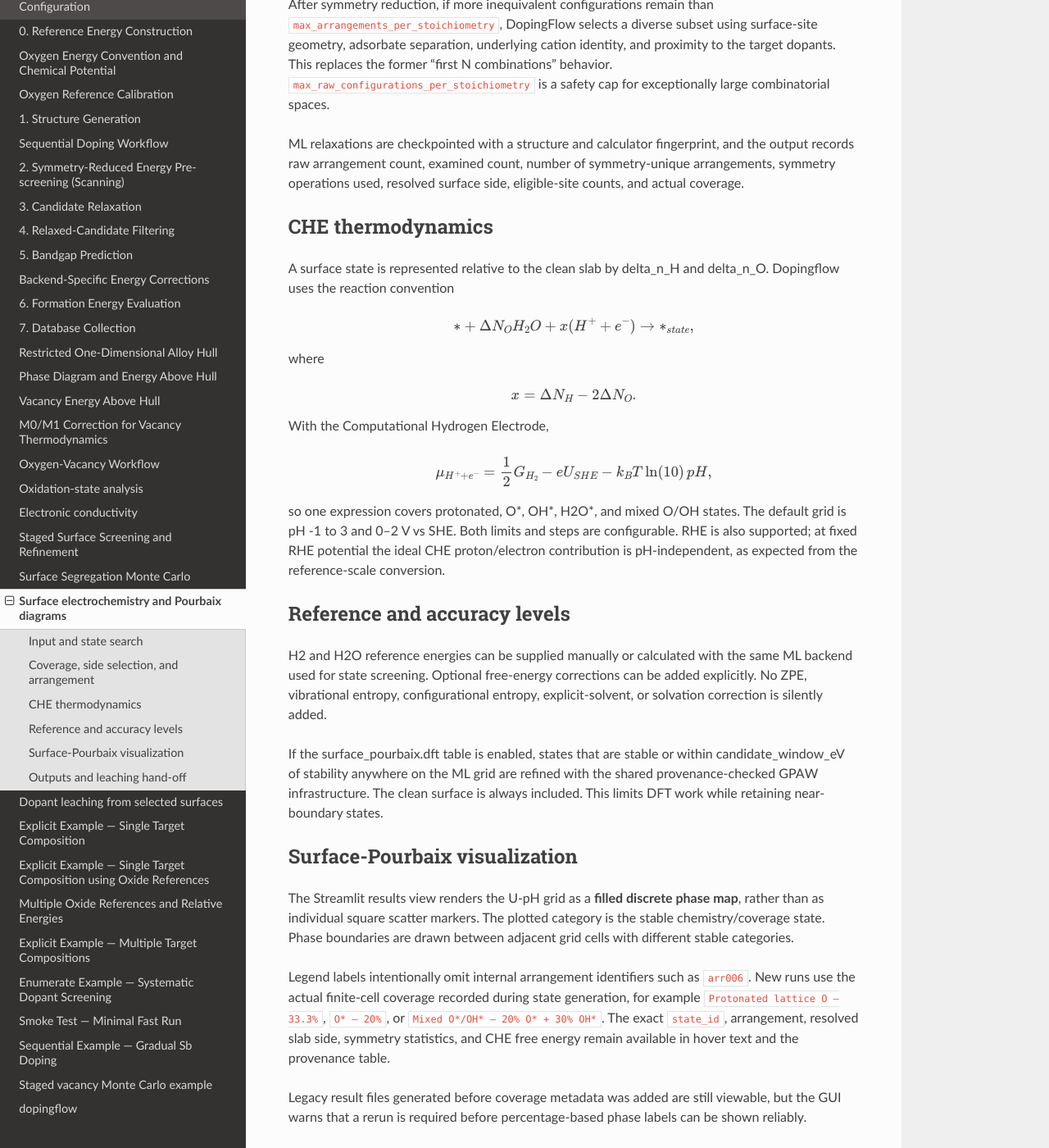
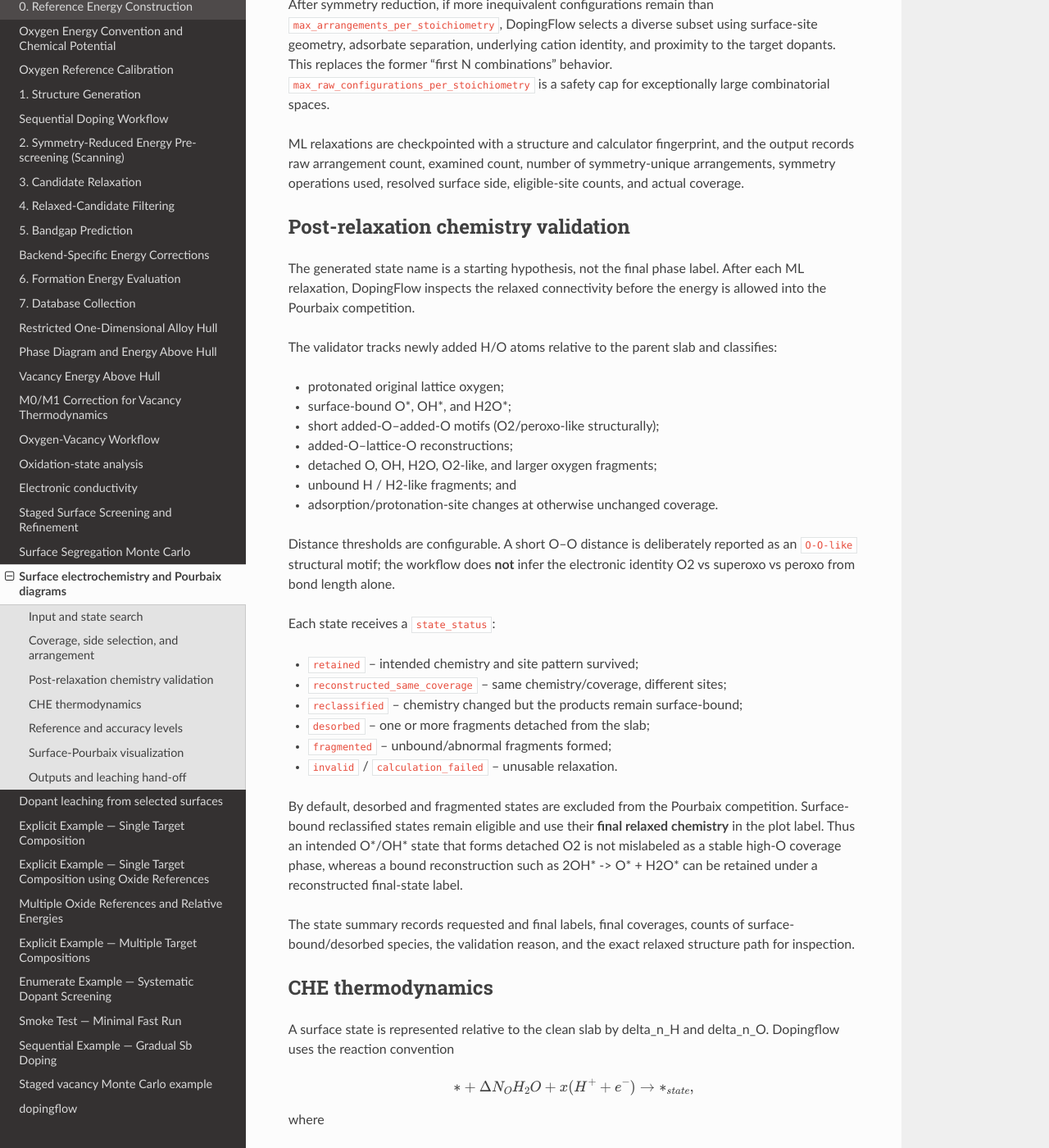
Before and after one commit to KazemZh/dopingflow, a Sphinx documentation site: the page built from docs/source/methods/surface_pourbaix.rst, in a window 1280 px wide and 1400 px high, scrolled down 1533 px. Shown: the whole window at 82% size. Built offline with Sphinx 7.4.7 and the Read the Docs theme 3.1.0, drawn with Linux system fonts in a browser that asks for light colours.

Commit message:
Document relaxed-chemistry validation for Surface Pourbaix

```diff
--- a/docs/source/methods/surface_pourbaix.rst
+++ b/docs/source/methods/surface_pourbaix.rst
@@ -79,6 +79,48 @@ and the output records raw arrangement count, examined count, number of
 symmetry-unique arrangements, symmetry operations used, resolved surface side,
 eligible-site counts, and actual coverage.
 
+Post-relaxation chemistry validation
+------------------------------------
+
+The generated state name is a starting hypothesis, not the final phase label.
+After each ML relaxation, DopingFlow inspects the relaxed connectivity before
+the energy is allowed into the Pourbaix competition.
+
+The validator tracks newly added H/O atoms relative to the parent slab and
+classifies:
+
+* protonated original lattice oxygen;
+* surface-bound O*, OH*, and H2O*;
+* short added-O--added-O motifs (O2/peroxo-like structurally);
+* added-O--lattice-O reconstructions;
+* detached O, OH, H2O, O2-like, and larger oxygen fragments;
+* unbound H / H2-like fragments; and
+* adsorption/protonation-site changes at otherwise unchanged coverage.
+
+Distance thresholds are configurable. A short O--O distance is deliberately
+reported as an ``O-O-like`` structural motif; the workflow does **not** infer
+the electronic identity O2 vs superoxo vs peroxo from bond length alone.
+
+Each state receives a ``state_status``:
+
+* ``retained`` -- intended chemistry and site pattern survived;
+* ``reconstructed_same_coverage`` -- same chemistry/coverage, different sites;
+* ``reclassified`` -- chemistry changed but the products remain surface-bound;
+* ``desorbed`` -- one or more fragments detached from the slab;
+* ``fragmented`` -- unbound/abnormal fragments formed;
+* ``invalid`` / ``calculation_failed`` -- unusable relaxation.
+
+By default, desorbed and fragmented states are excluded from the Pourbaix
+competition. Surface-bound reclassified states remain eligible and use their
+**final relaxed chemistry** in the plot label. Thus an intended O*/OH* state
+that forms detached O2 is not mislabeled as a stable high-O coverage phase,
+whereas a bound reconstruction such as 2OH* -> O* + H2O* can be retained under
+a reconstructed final-state label.
+
+The state summary records requested and final labels, final coverages, counts
+of surface-bound/desorbed species, the validation reason, and the exact relaxed
+structure path for inspection.
+
 CHE thermodynamics
 ------------------
 
```
